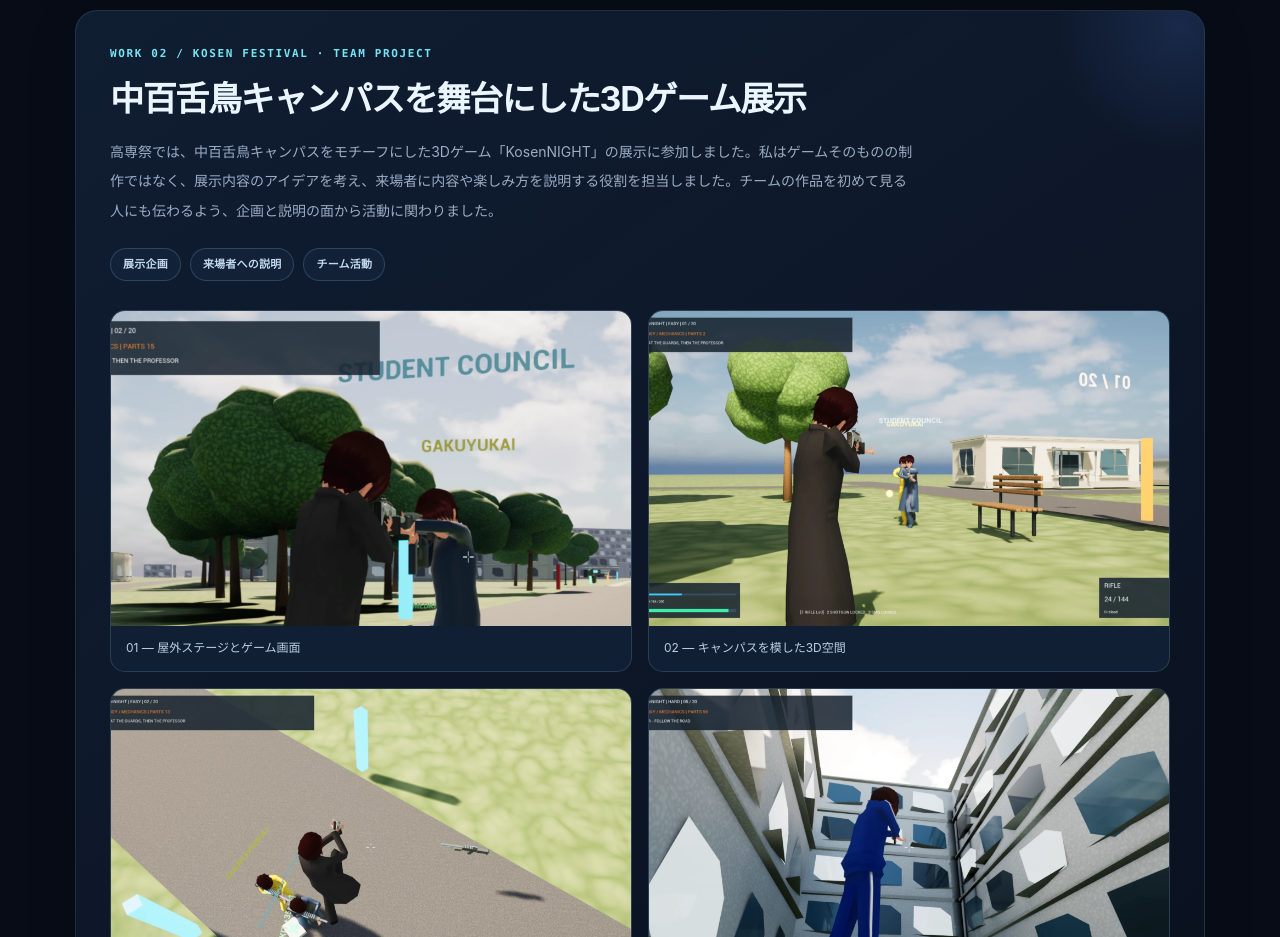
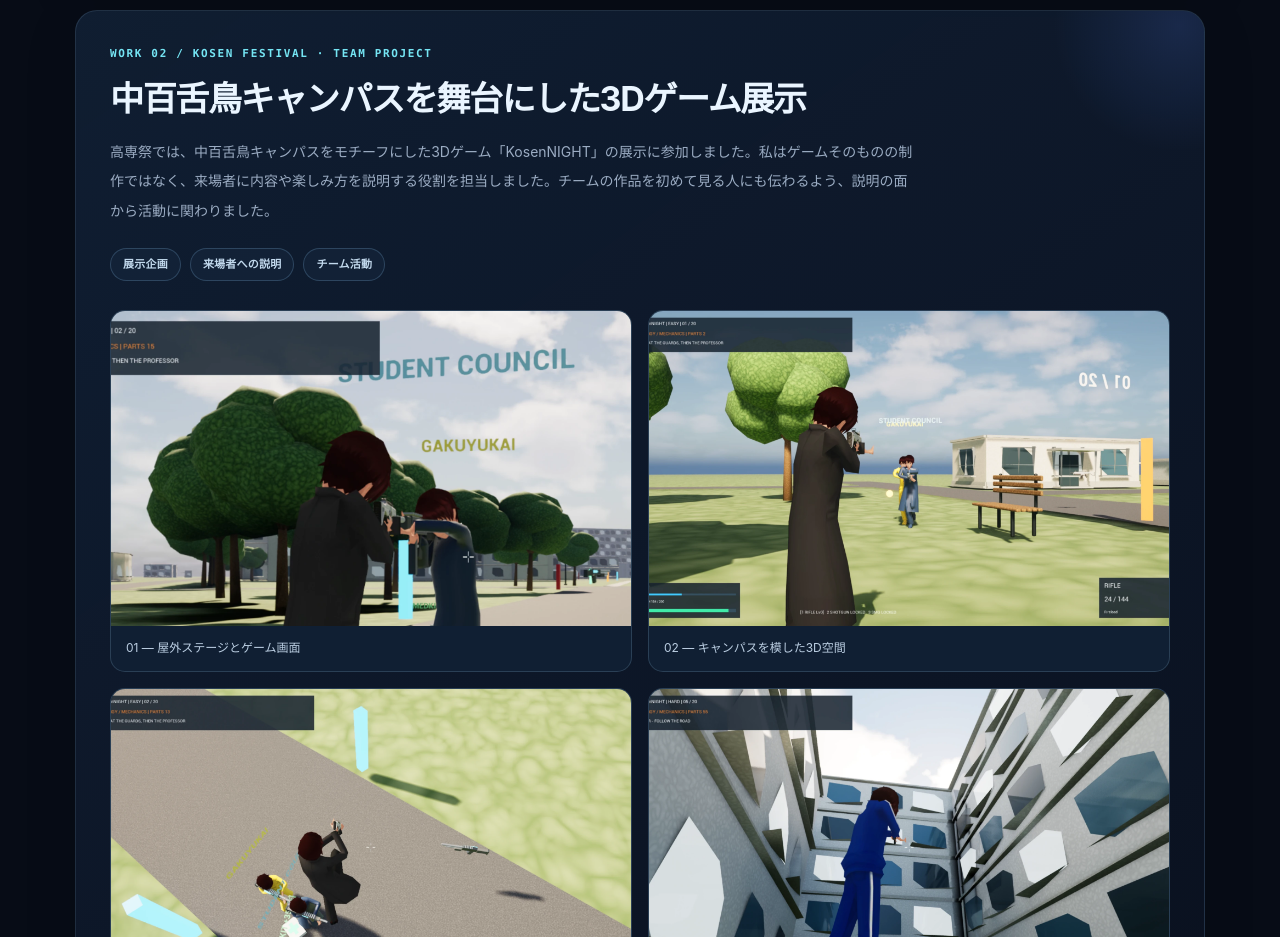
Before and after one commit to Wada-YU/portfolio, a plain HTML site: page index.html in a window 1280 px wide. Shown: the part 3080-4017 px from the top of the page. Drawn offline with Linux system fonts and the light colour scheme.

Commit message:
Refine project description for KosenNIGHT exhibition
Updated project description to clarify role in the exhibition.

```diff
--- a/index.html
+++ b/index.html
@@ -155,7 +155,7 @@
       <article class="surface feature" aria-labelledby="festival-heading">
         <p class="project-overline">WORK 02 / KOSEN FESTIVAL · TEAM PROJECT</p>
         <h3 class="project-title" id="festival-heading">中百舌鳥キャンパスを舞台にした3Dゲーム展示</h3>
-        <p class="project-description">高専祭では、中百舌鳥キャンパスをモチーフにした3Dゲーム「KosenNIGHT」の展示に参加しました。私はゲームそのものの制作ではなく、展示内容のアイデアを考え、来場者に内容や楽しみ方を説明する役割を担当しました。チームの作品を初めて見る人にも伝わるよう、企画と説明の面から活動に関わりました。</p>
+        <p class="project-description">高専祭では、中百舌鳥キャンパスをモチーフにした3Dゲーム「KosenNIGHT」の展示に参加しました。私はゲームそのものの制作ではなく、来場者に内容や楽しみ方を説明する役割を担当しました。チームの作品を初めて見る人にも伝わるよう、説明の面から活動に関わりました。</p>
         <div class="pills"><span class="pill">展示企画</span><span class="pill">来場者への説明</span><span class="pill">チーム活動</span></div>
         <div class="gallery" aria-label="高専祭の3Dゲーム画面4枚">
           <button class="gallery-item" type="button" data-image="assets/festival-01.webp" data-caption="KosenNIGHT：屋外でのゲームプレイ画面"><img src="assets/festival-01.webp" loading="lazy" alt="KosenNIGHTの屋外ステージ。キャラクターが敵と向かい合う場面"><span class="gallery-caption">01 — 屋外ステージとゲーム画面</span></button>
```
